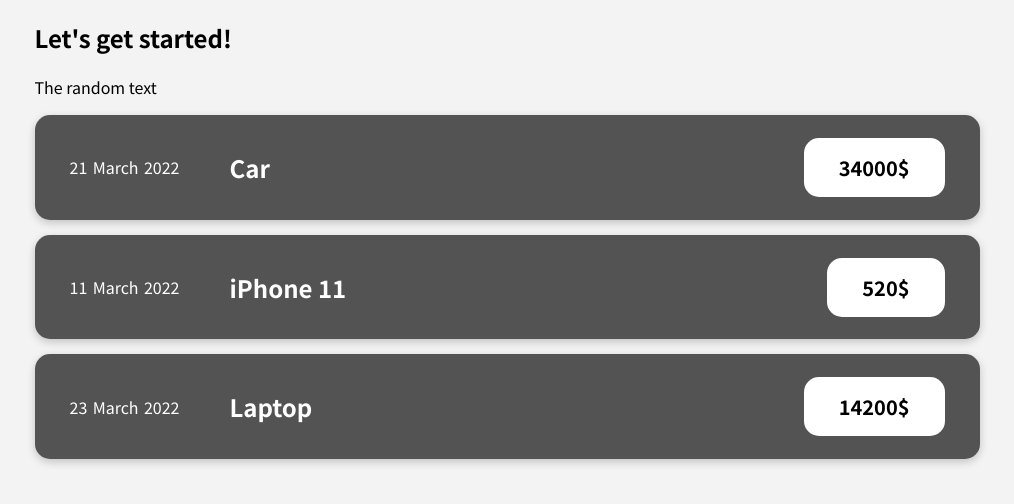
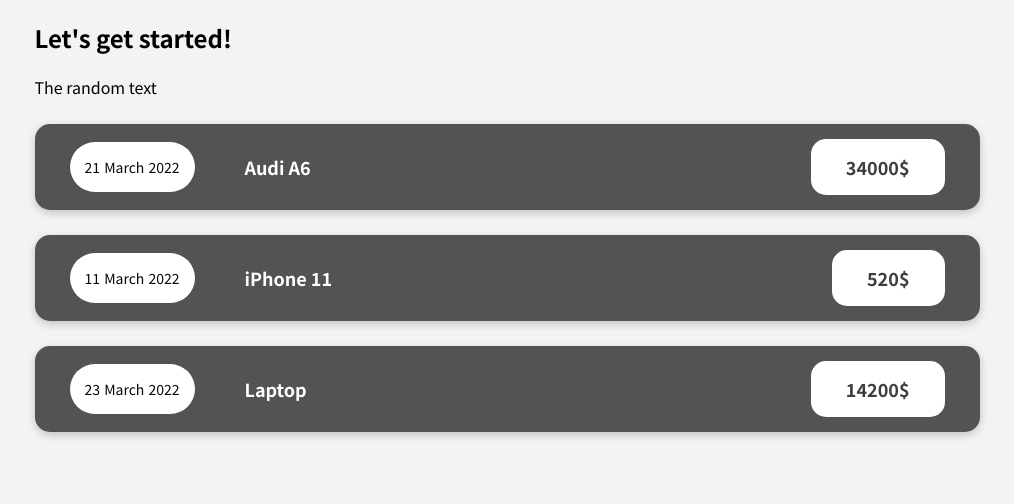
Before and after one commit to localhead/Expense-Tracker, a JavaScript app: page / in a window 1280 px wide. Shown: the top 504 px of the page, without its empty margins (133-1147 px from the left). Built offline with nearby package versions, Linux system fonts and the light colour scheme.

Commit message:
date to different component

```diff
--- a/src/App.js
+++ b/src/App.js
@@ -10,7 +10,7 @@
   const data = [
     {
       id: "el1",
-      title: "Car",
+      title: "Audi A6",
       date: new Date(2022, 2, 21),
       amount: 34000,
     },
--- /dev/null
+++ b/src/components/ExpenseDate.css
@@ -0,0 +1,10 @@
+.expense-item__date {
+  color: rgb(8, 8, 8);
+  display: flex;
+  justify-content: space-between;
+  width: 125px;
+  font-size: 14px;
+  background-color: rgb(255, 255, 255);
+  border-radius: 35px;
+  padding: 15px;
+}
--- /dev/null
+++ b/src/components/ExpenseDate.js
@@ -0,0 +1,18 @@
+import "./ExpenseDate.css";
+
+function ExpenseDate(props) {
+  const month = props.date.toLocaleString("en-US", { month: "long" });
+  const day = props.date.toLocaleString("en-US", { day: "2-digit" });
+  const year = props.date.toLocaleString("en-US", { year: "numeric" });
+
+  return (
+    <div className="expense-item__date">
+      {" "}
+      <div>{day}</div>
+      <div>{month}</div>
+      <div>{year}</div>
+    </div>
+  );
+}
+
+export default ExpenseDate;
--- a/src/components/ExpenseItem.css
+++ b/src/components/ExpenseItem.css
@@ -10,14 +10,7 @@
   border-radius: 15px;
   padding: 15px 35px 15px 35px;
   box-shadow: 0 3px 8px rgba(0, 0, 0, 0.2);
-  margin-top: 15px;
-}
-
-.expense-item__date {
-  color: rgb(255, 255, 255);
-  display: flex;
-  justify-content: space-between;
-  width: 110px;
+  margin-top: 25px;
 }
 
 .expense-item__description {
@@ -28,15 +21,16 @@
 }
 
 .expense-item__title {
-  font-size: 24px;
+  font-size: 18px;
   color: rgb(255, 255, 255);
   margin-left: 50px;
+  font-weight: 600;
 }
 
 .expense-item__price {
-  color: rgb(0, 0, 0);
+  color: rgb(62, 62, 62);
   font-weight: 800;
-  font-size: 20px;
+  font-size: 18px;
   background-color: rgb(255, 255, 255);
   padding: 15px 35px 15px 35px;
   border-radius: 15px;
--- a/src/components/ExpenseItems.js
+++ b/src/components/ExpenseItems.js
@@ -5,27 +5,20 @@
 */
 // Adding CSS
 import "./ExpenseItem.css";
+import ExpenseDate from "./ExpenseDate";
 
 // props - is a parameter that hold all the values we recieve in component
 // name we recive from App.js must match!!!
 function ExpenseItem(props) {
-  const month = props.date.toLocaleString("en-US", { month: "long" });
-  const day = props.date.toLocaleString("en-US", { day: "2-digit" });
-  const year = props.date.toLocaleString("en-US", { year: "numeric" });
   return (
     /* here we have className instead of just class (like in html)*/
     <div className="expense-item">
       <div className="expense-item__description">
         {" "}
-        <div className="expense-item__date">
-          {" "}
-          <div>{day}</div>
-          <div>{month}</div>
-          <div>{year}</div>
-        </div>
+        {/* Making Date a different component */}
+        <ExpenseDate date={props.date}></ExpenseDate>
         <h2 className="expense-item__title">{props.title}</h2>
       </div>
-
       <div className="expense-item__price">{props.amount}$</div>
     </div>
   );
```
